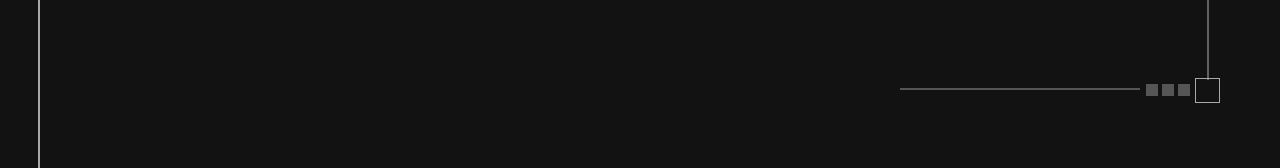
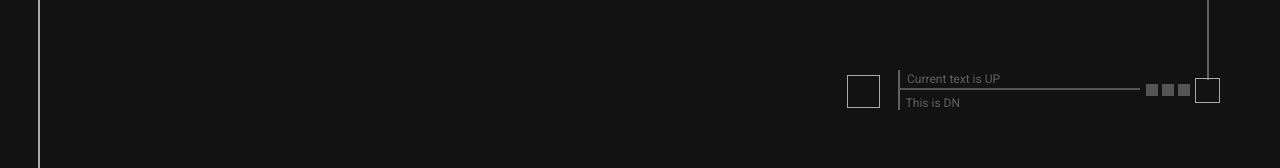
Before and after one commit to Talnax/client-bde, a Vue app: page / in a window 1280 px wide. Shown: the part 162-330 px from the top of the page. Built offline with nearby package versions, Linux system fonts and the light colour scheme.

Commit message:
another commit os App.vue

```diff
--- a/src/App.vue
+++ b/src/App.vue
@@ -52,7 +52,10 @@
     <div class="small-square-2"></div>
     <div class="small-square-3"></div>
     <div class="hl-right"></div>
-
+    <div class="vl-stop"></div>
+    <div class="text-up">Current text is UP</div>
+    <div class="text-dn">This is DN</div>
+    <div class="rectangle-end"></div>
 
   </v-app>
 </template>
@@ -204,7 +207,37 @@ export default {
     border: 1px solid #555;
     width: 240px;
   }
-
+  .vl-stop {
+    border-right: 2px solid #616161;
+    right: 380px;
+    height: 5%;
+    top: 29%;
+    position: absolute;
+  }
+  .text-up {
+    right: 280px;
+    height: 3%;
+    top: 29%;
+    position: absolute;
+    font-size: 12px;
+    color: #616161;
+  }
+  .text-dn {
+    right: 320px;
+    height: 3%;
+    top: 32%;
+    position: absolute;
+    font-size: 12px;
+    color: #616161;
+  }
+  .rectangle-end {
+    top: 29.6%;
+    right: 400px;
+    height: 33px;
+    width: 33px;
+    border: 1px solid darkgray;
+    position: absolute;
+  }
 
 
 </style>
```
